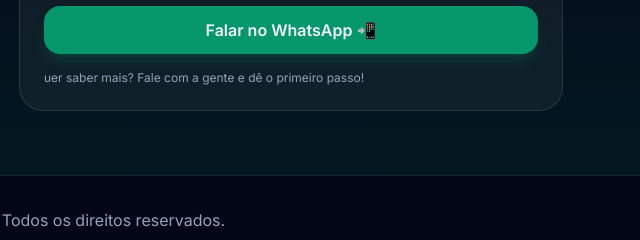
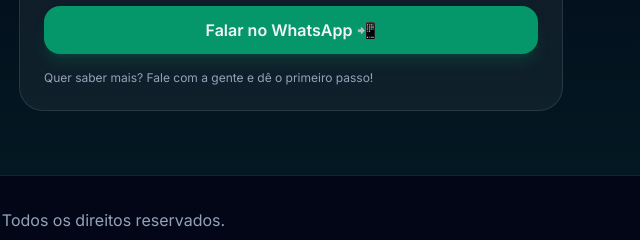
Before and after one commit to victorleonelmn06/vlmn-site, a plain HTML site: page index.html in a window 1280 px wide. Shown: the part 2431-2671 px from the top of the page, 637-1277 px from the left. Drawn offline with nearby package versions, Linux system fonts and the light colour scheme.

Commit message:
Atualiza├º├úo autom├ítica

```diff
--- a/index.html
+++ b/index.html
@@ -188,7 +188,7 @@ src="https://www.facebook.com/tr?id=1170579604870612&ev=PageView&noscript=1"
             <input id="email" name="email" type="email" class="w-full rounded-xl bg-slate-900/60 border border-white/10 px-3 py-3 focus:outline-none focus:ring-2 focus:ring-emerald-600" placeholder="seu@email.com" required>
           </div>
           <button class="inline-flex items-center justify-center gap-2 w-full rounded-2xl bg-emerald-600 hover:bg-emerald-700 px-5 py-3 font-semibold shadow-lg shadow-emerald-600/20" type="submit">Falar no WhatsApp 📲</button>
-          <p class="text-xs text-slate-400">uer saber mais? Fale com a gente e dê o primeiro passo!</p>
+          <p class="text-xs text-slate-400">Quer saber mais? Fale com a gente e dê o primeiro passo!</p>
         </form>
       </div>
     </div>
```
